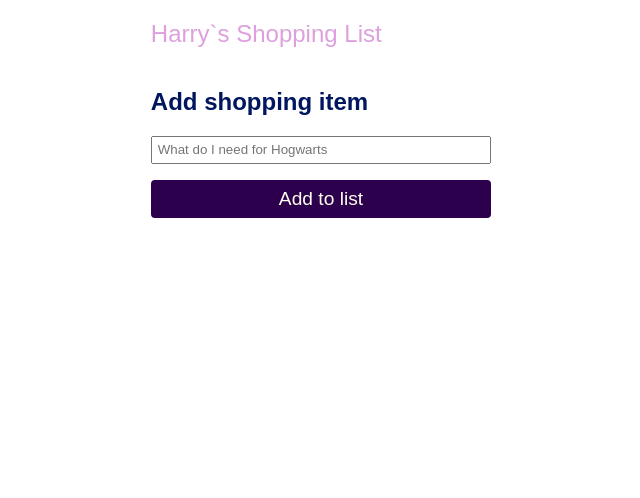
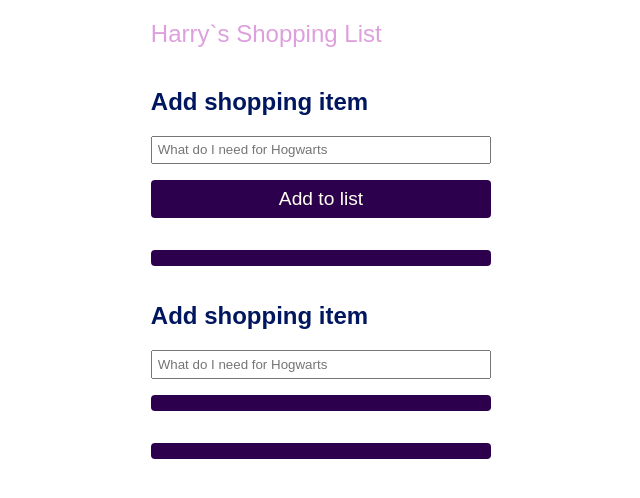
Before and after one commit to miriamhaenle/hogwarts-react-intro, a React (Create React App) app: page / in a window 1280 px wide. Shown: the top 498 px of the page, without its empty margins (319-959 px from the left). Built offline with nearby package versions, Linux system fonts and the light colour scheme.

Commit message:
Added prop types

```diff
--- a/package.json
+++ b/package.json
@@ -10,6 +10,9 @@
     "react-dom": "^17.0.1",
     "react-scripts": "4.0.2",
     "web-vitals": "^1.1.0"
+  },
+  "devDependencies": {
+    "prop-types": "^15.7.2"
   },
   "scripts": {
     "start": "react-scripts start",
--- a/src/App.js
+++ b/src/App.js
@@ -34,6 +34,7 @@
         shoppingList={shoppingItems}
         onToggleCheckbox={toggleCheckbox}
       />
+      <Form buttonText={() => console.log('hi')} onCreateShoppingItem="Hi" />
     </div>
   );
 }
--- a/src/Button.js
+++ b/src/Button.js
@@ -1,5 +1,10 @@
+import PropTypes from 'prop-types';
 import './Button.css';
 
 export default function Button({ text }) {
   return <button className="button">{text}</button>;
 }
+
+Button.propTypes = {
+  text: PropTypes.string.isRequired,
+};
--- a/src/Form.js
+++ b/src/Form.js
@@ -1,3 +1,5 @@
+import PropTypes from 'prop-types';
+
 import Button from './Button';
 
 import './Form.css';
@@ -22,6 +24,12 @@
         placeholder="What do I need for Hogwarts"
       />
       <Button text={buttonText} />
+      <Button />
     </form>
   );
 }
+
+Form.propTypes = {
+  buttonText: PropTypes.string,
+  onCreateShoppingItem: PropTypes.func,
+};
```
